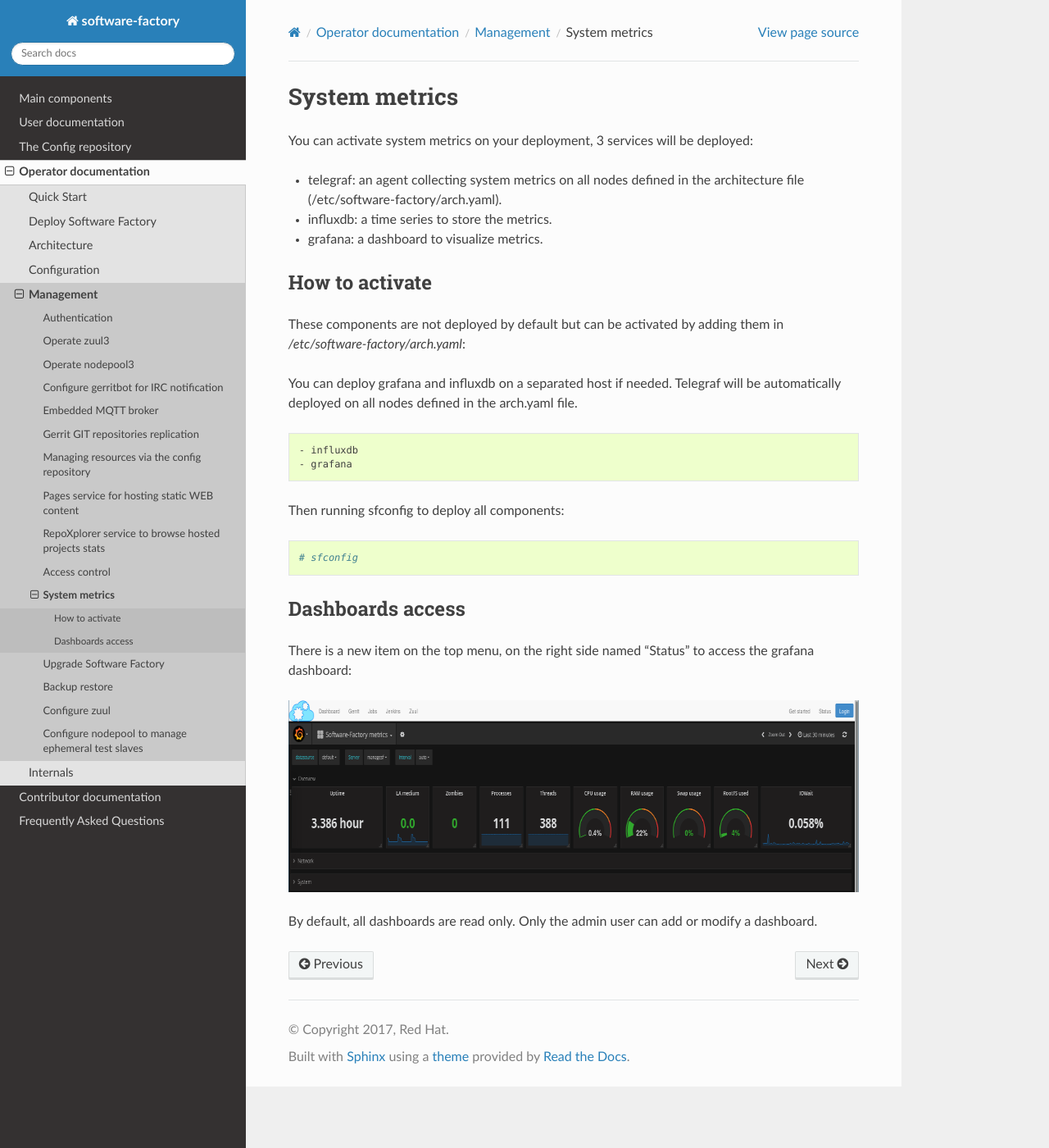
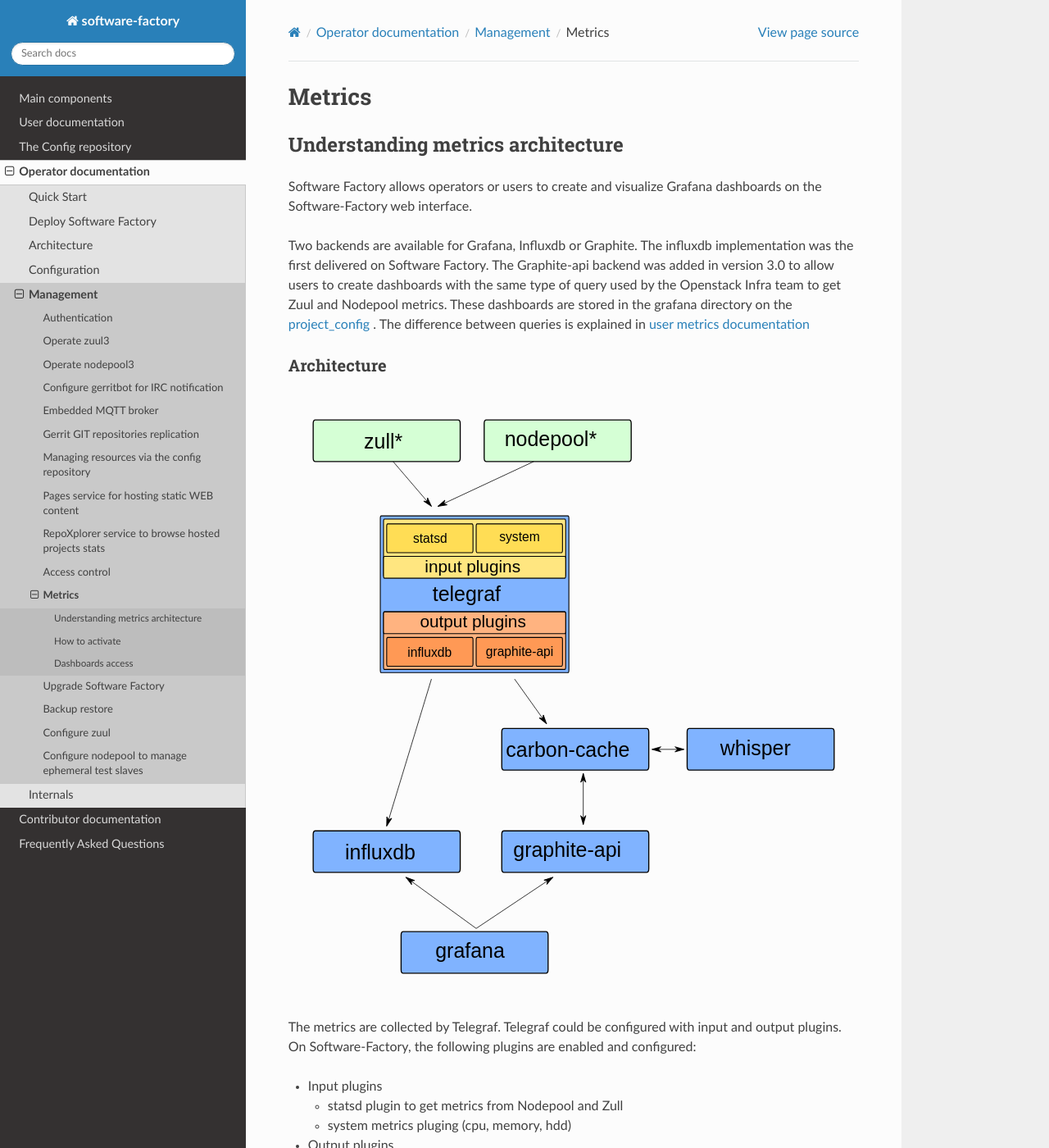
Before and after one commit to softwarefactory-project/sf-docs, a Sphinx documentation site: the page built from docs/operator/metrics_operator.rst, in a window 1280 px wide and 1400 px high. Shown: the whole window at 82% size. Built offline with Sphinx 7.4.7 and the Read the Docs theme 2.0.0, drawn with Linux system fonts in a browser that asks for light colours; some of the changed text lies outside the part shown.

Commit message:
metrics: WIP metrics improvement
- add metric architecture diagram
- describe graphite-api stack
- grafyaml and config repo

Change-Id: I9e3473bfde63abc36456b662a894653fa5dcb649
Depends-on: I6d1e7b707e9849ba2932d10303a549bd79cb128d

```diff
--- a/docs/operator/metrics_operator.rst
+++ b/docs/operator/metrics_operator.rst
@@ -1,17 +1,66 @@
 :orphan:
 
-.. _metric_operator:
+.. _metrics_operator:
+
+Metrics
+=======
+
+Understanding metrics architecture
+----------------------------------
+
+Software Factory allows operators or users to create and visualize Grafana
+dashboards on the Software-Factory web interface.
+
+Two backends are available for Grafana, Influxdb or Graphite. The influxdb
+implementation was the first delivered on Software Factory. The Graphite-api
+backend was added in version 3.0 to allow users to create dashboards with the
+same type of query used by the Openstack Infra team to get Zuul and Nodepool
+metrics. These dashboards are stored in the grafana directory on the
+project_config_ . The difference between queries is explained in
+:ref:`user metrics documentation <metrics_user>`
+
+.. _project_config: https://git.openstack.org/openstack-infra/project-config
+
+Architecture
+^^^^^^^^^^^^
+
+.. image:: ../imgs/metric_arch.svg
+
+The metrics are collected by Telegraf. Telegraf could be configured
+with input and output plugins. On Software-Factory, the following plugins are
+enabled and configured:
+
+* Input plugins
+
+  * statsd plugin to get metrics from Nodepool and Zull
+  * system metrics pluging (cpu, memory, hdd)
+
+* Output plugins
+
+  * Influxdb
+  * Graphite
 
 System metrics
-==============
+^^^^^^^^^^^^^^
 
-You can activate system metrics on your deployment, 3 services will be
-deployed:
+Three services are deployed to provide system metrics:
 
 * telegraf: an agent collecting system metrics on all nodes defined in the
   architecture file (/etc/software-factory/arch.yaml).
-* influxdb: a time series to store the metrics.
-* grafana: a dashboard to visualize metrics.
+* influxdb: a time series database to store the metrics.
+* grafana: a dashboard to get and to visualize dashboards
+
+These services are used to provide a default system metrics dashboard for all
+servers declared in arch.yaml.
+
+Zuul and Nodepool metrics
+^^^^^^^^^^^^^^^^^^^^^^^^^
+
+By default, zuul and nodepool services will send metrics to a statsd server.
+Statsd service is provided by telegraf, using telegraf statsd_ input plugins.
+
+.. _statsd: https://github.com/influxdata/telegraf/tree/master/plugins/inputs/statsd
+
 
 How to activate
 ---------------
@@ -19,12 +68,14 @@
 These components are not deployed by default but can be activated by adding
 them in */etc/software-factory/arch.yaml*:
 
-You can deploy grafana and influxdb on a separated host if needed. Telegraf will be
+You can deploy grafana and influxdb on a separated host if needed, but grafana
+should be on the same host than the gateway role. Telegraf will be
 automatically deployed on all nodes defined in the arch.yaml file.
 
 .. code-block:: yaml
 
  - influxdb
+ - graphite-api
  - grafana
 
 Then running sfconfig to deploy all components:
@@ -42,4 +93,7 @@
 .. image:: ../imgs/metrics.png
    :scale: 50 %
 
-By default, all dashboards are read only. Only the admin user can add or modify a dashboard.
+A default dashboard is installed when activate influxdb and grafana role.
+
+By default, all dashboards are read only. Only the admin user can add or modify
+a dashboard.
--- a/docs/user/index.rst
+++ b/docs/user/index.rst
@@ -187,3 +187,4 @@
 
    short_git
    short_gerrit
+   metrics_user
```
Also changed, not shown: docs/user/metrics_user.rst (added, +73 -0 lines), docs/imgs/metric_arch.svg (added).
